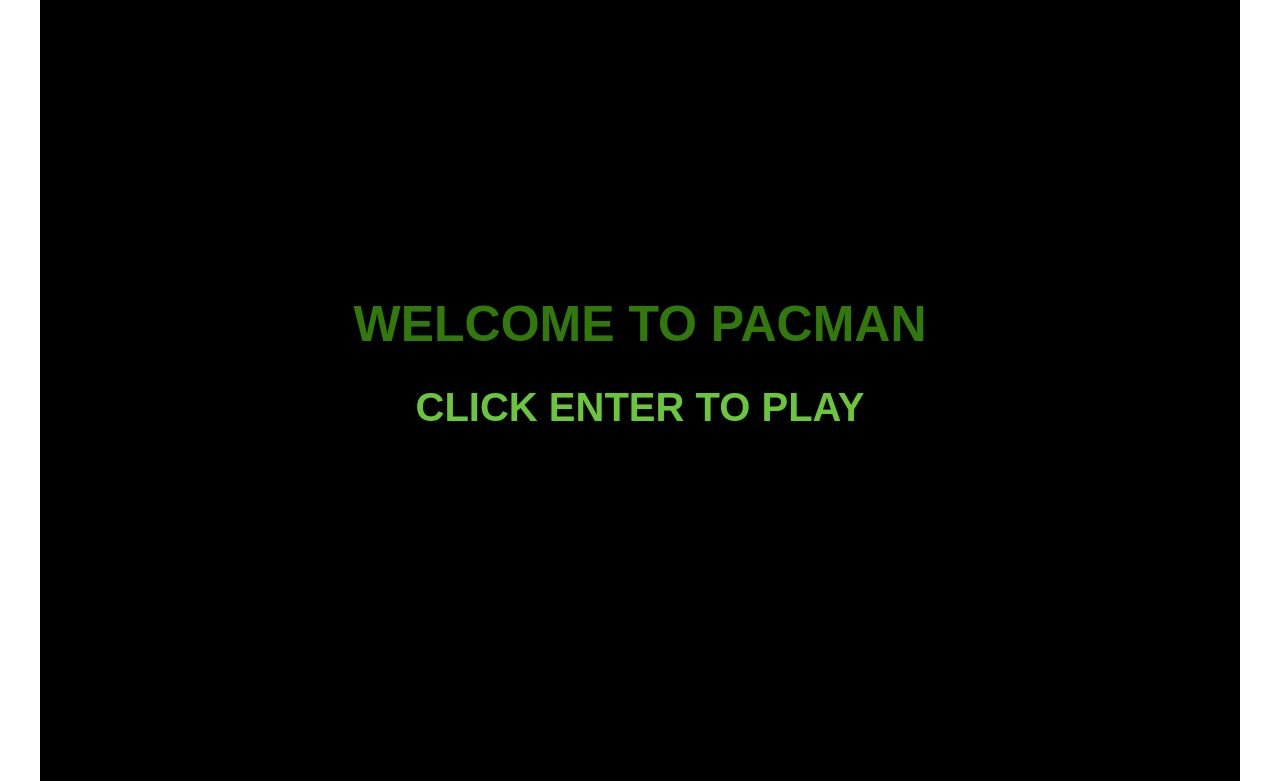
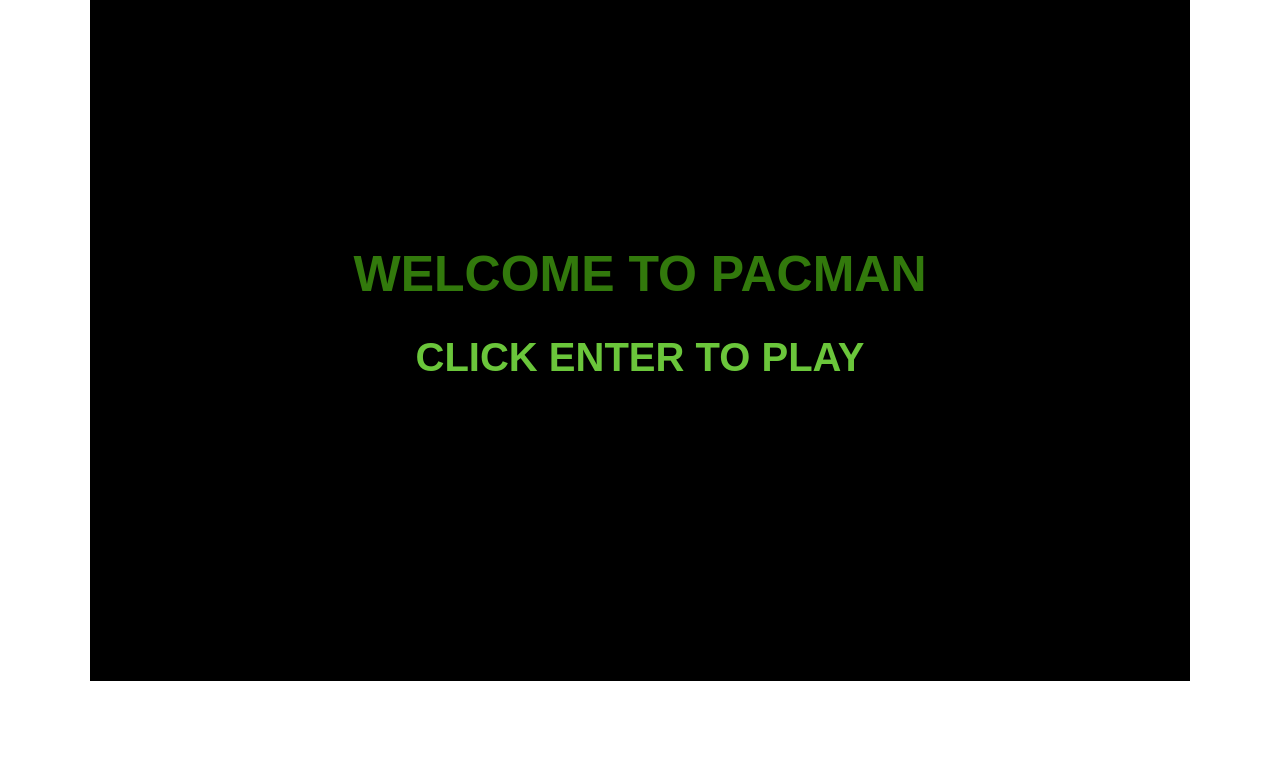
Before and after one commit to nkaczor/pacman-reinforcement, a website built with webpack: page index.html in a window 1280 px wide. Shown: the part 115-896 px from the top of the page. After the commit the page ends 800 px from the top, so only its background shows below. Built offline with nearby package versions, Linux system fonts and the light colour scheme.

Commit message:
Fix canvas size

```diff
--- a/index.html
+++ b/index.html
@@ -28,7 +28,7 @@
             <div class="level"></div>
             <div class="score"></div>
         </div>
-        <canvas id="myCanvas" width="1200" height="800"></canvas>
+        <canvas id="myCanvas" width="1100" height="700"></canvas>
     </div>
 
 <!-- DEMO Project page content STARTS -->
```
